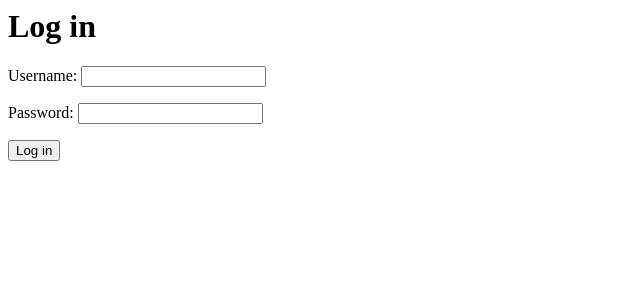
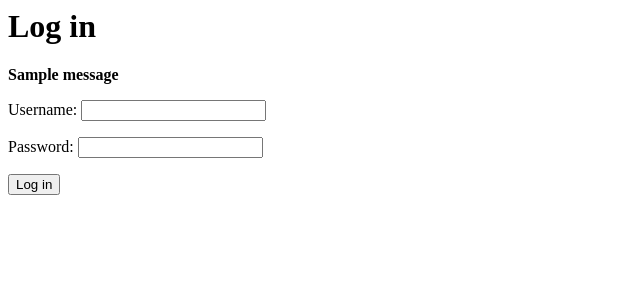
Before and after one commit to Krishi-W/Clucker, a Django app: page /log_in/ in a window 1280 px wide. Shown: the top 300 px of the page, without its empty margins (0-640 px from the left). Run offline with Django 3.2, Linux system fonts and the light colour scheme; tables that the repository leaves empty hold one stand-in row (values such as "Sample post"); one stand-in notice (Sample message) is shown.

Commit message:
Add flash error message after unsuccessful log in

```diff
--- a/microblogs/templates/log_in.html
+++ b/microblogs/templates/log_in.html
@@ -4,6 +4,9 @@
   </head>
   <body>
     <h1>Log in</h1>
+    {% for message in messages %}
+      <p><b>{{ message }}</b></p>
+    {% endfor %}
     <form action="{% url 'log_in' %}", method="post">
     {% csrf_token %}
     {{ form.as_p }}
--- a/microblogs/views.py
+++ b/microblogs/views.py
@@ -1,6 +1,8 @@
 from django.contrib import auth
 from django.shortcuts import redirect, render
 from microblogs.forms import LogInForm, SignUpForm
+
+from django.contrib import messages
 
 from django.contrib.auth import authenticate, login
 
@@ -20,6 +22,7 @@ def log_in(request):
                 login(request, user)
                 return redirect("feed")
 
+        messages.add_message(request, messages.ERROR, "The credentials provided were invalid!")
     form = LogInForm()
     return render(request, 'log_in.html', {"form": form})
 
```
Also changed, not shown: microblogs/tests/test_log_in_view.py (+11 -0 lines).
